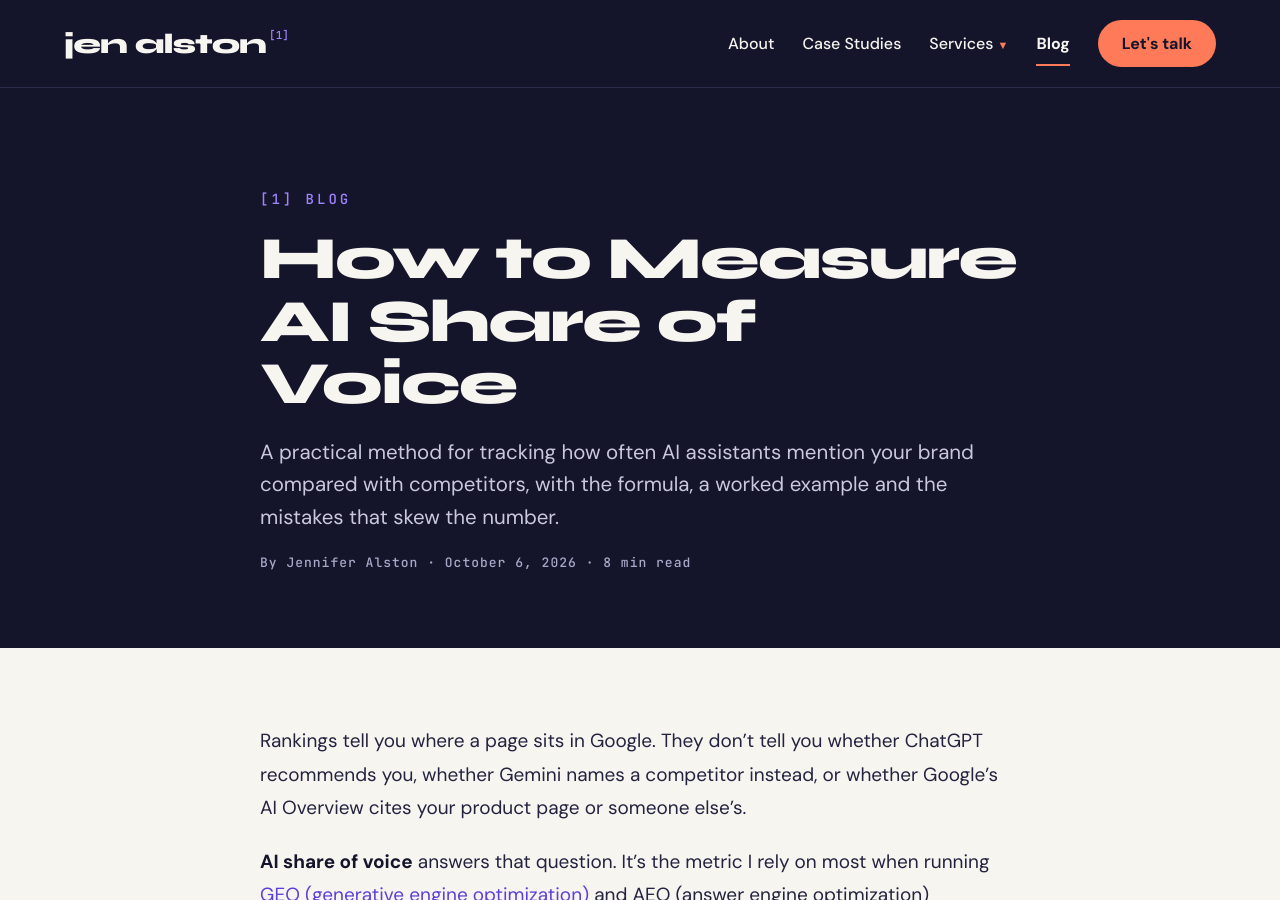
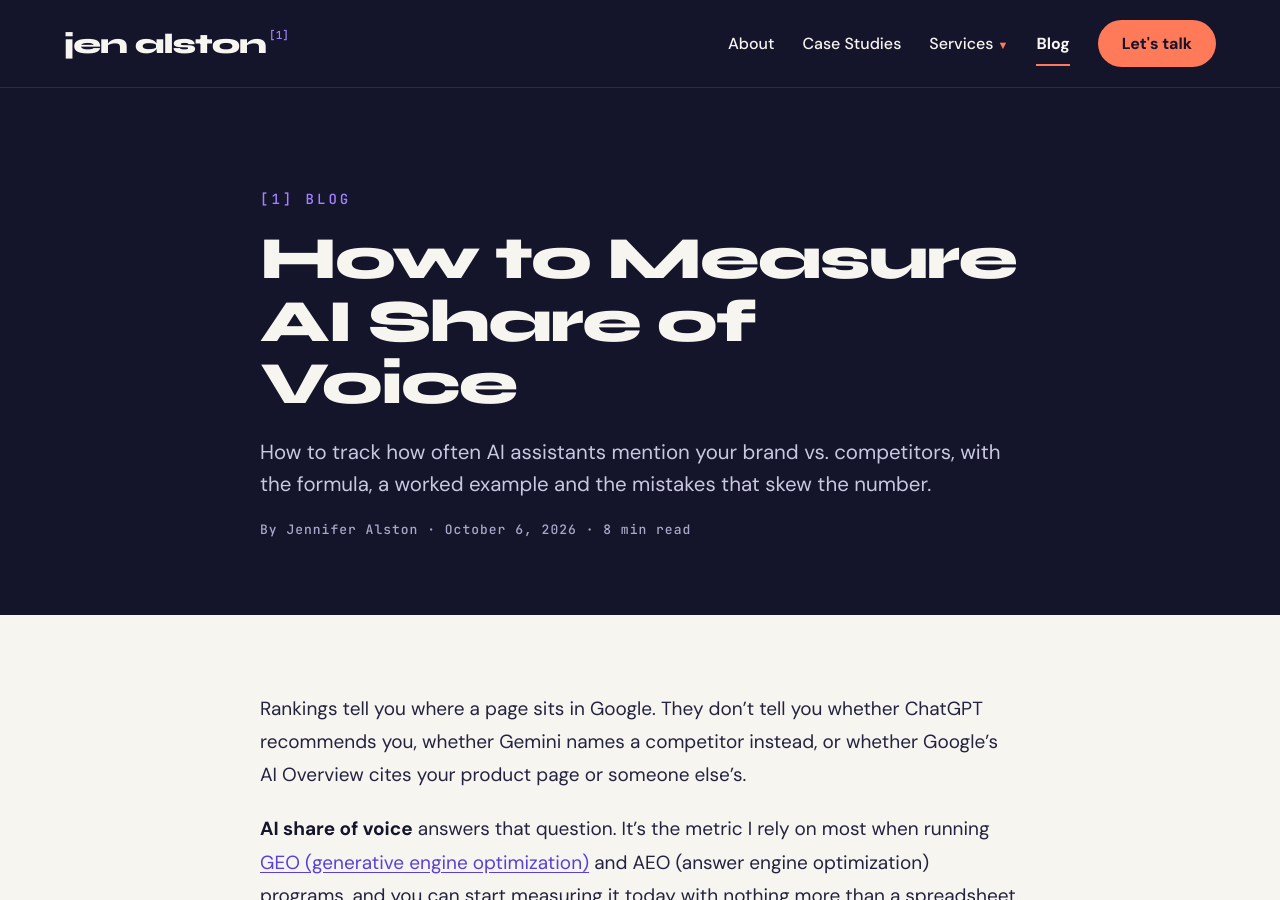
Before and after one commit to JBreezeA/jenalston-site, a Jekyll site: the page built from _posts/2026-10-06-how-to-measure-ai-share-of-voice.md, in a window 1280 px wide and 900 px high. Built offline with Jekyll 4.4.1, drawn with Linux system fonts in a browser that asks for light colours.

Commit message:
Update 2026-10-06-how-to-measure-ai-share-of-voice.md

```diff
--- a/_posts/2026-10-06-how-to-measure-ai-share-of-voice.md
+++ b/_posts/2026-10-06-how-to-measure-ai-share-of-voice.md
@@ -1,6 +1,6 @@
 ---
 title: "How to Measure AI Share of Voice"
-description: "A practical method for tracking how often AI assistants mention your brand compared with competitors, with the formula, a worked example and the mistakes that skew the number."
+description: "How to track how often AI assistants mention your brand vs. competitors, with the formula, a worked example and the mistakes that skew the number."
 date: 2026-10-06 09:00:00 -0400
 last_modified_at: 2026-10-07 09:00:00 -0400
 faq:
```
